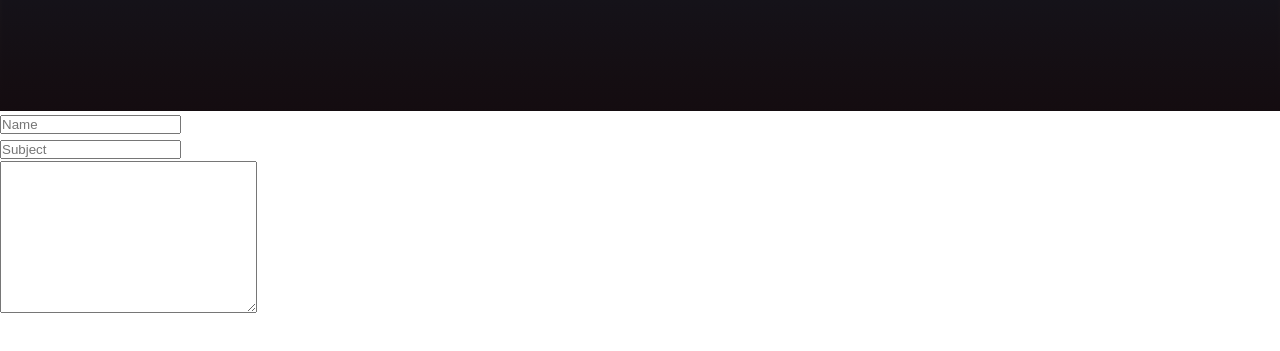
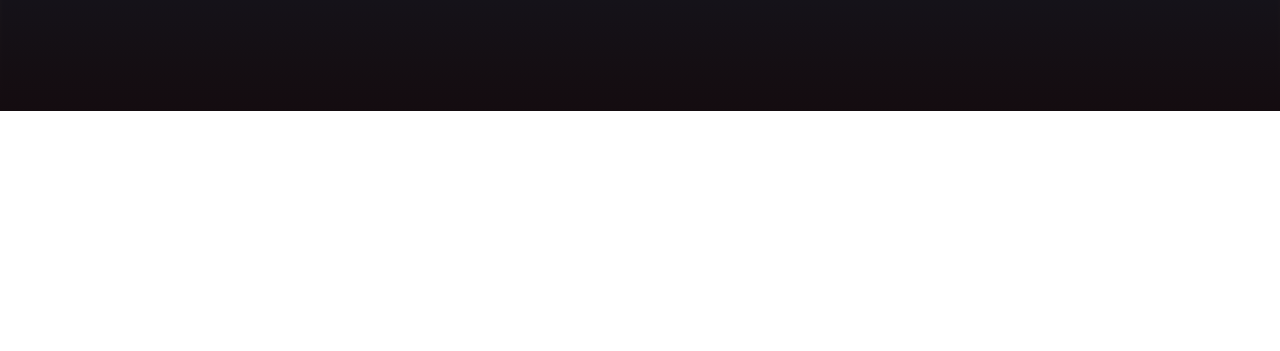
Before and after one commit to francischege2020/francischege2020, a plain HTML site: page kafucu/pages/contact.html in a window 1280 px wide. Shown: the part 289-640 px from the top of the page. Drawn offline with Linux system fonts and the light colour scheme.

Commit message:
Update contact.html

```diff
--- a/kafucu/pages/contact.html
+++ b/kafucu/pages/contact.html
@@ -73,12 +73,6 @@
 
     <div id="section-wrapper">
 
-        <form action="#" class="contact">
-            <input type="text" placeholder="Name"> <br>
-            <input type="text" name="" id="" placeholder="Subject"><br>
-
-            <textarea name="message" id="msg" cols="30" rows="10"></textarea>
-        </form>
     </div>
 
     <!--    FOOTER     -->
```
